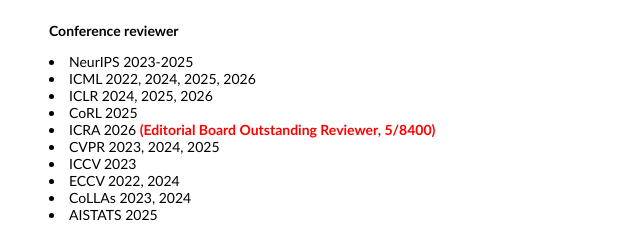
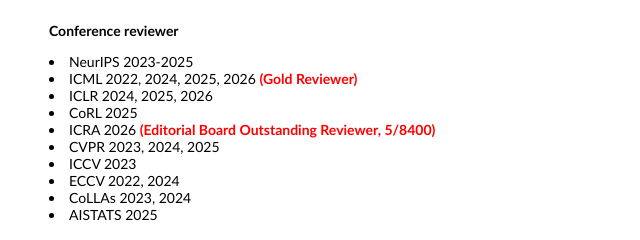
Before and after one commit to Frankluox/Frankluox.github.io, a plain HTML site: page index.html in a window 1280 px wide. Shown: the part 1586-1826 px from the top of the page, 211-851 px from the left. Drawn offline with Linux system fonts and the light colour scheme.

Commit message:
Update CV and recognize ICML 2026 Gold Reviewer service

```diff
--- a/index.html
+++ b/index.html
@@ -244,7 +244,7 @@
 		<br/>
 		<strong>Conference reviewer</strong>
 		<li>NeurIPS 2023-2025</li>
-                <li>ICML 2022, 2024, 2025, 2026</li>
+                <li>ICML 2022, 2024, 2025, 2026 <font color="red"><strong>(Gold Reviewer)</strong></font></li>
 		<li>ICLR 2024, 2025, 2026</li>
 		<li>CoRL 2025</li>
 		<li>ICRA 2026 <font color="red"><strong>(Editorial Board Outstanding Reviewer, 5/8400)</strong></font></li>
```
Also changed, not shown: 1 other file.
